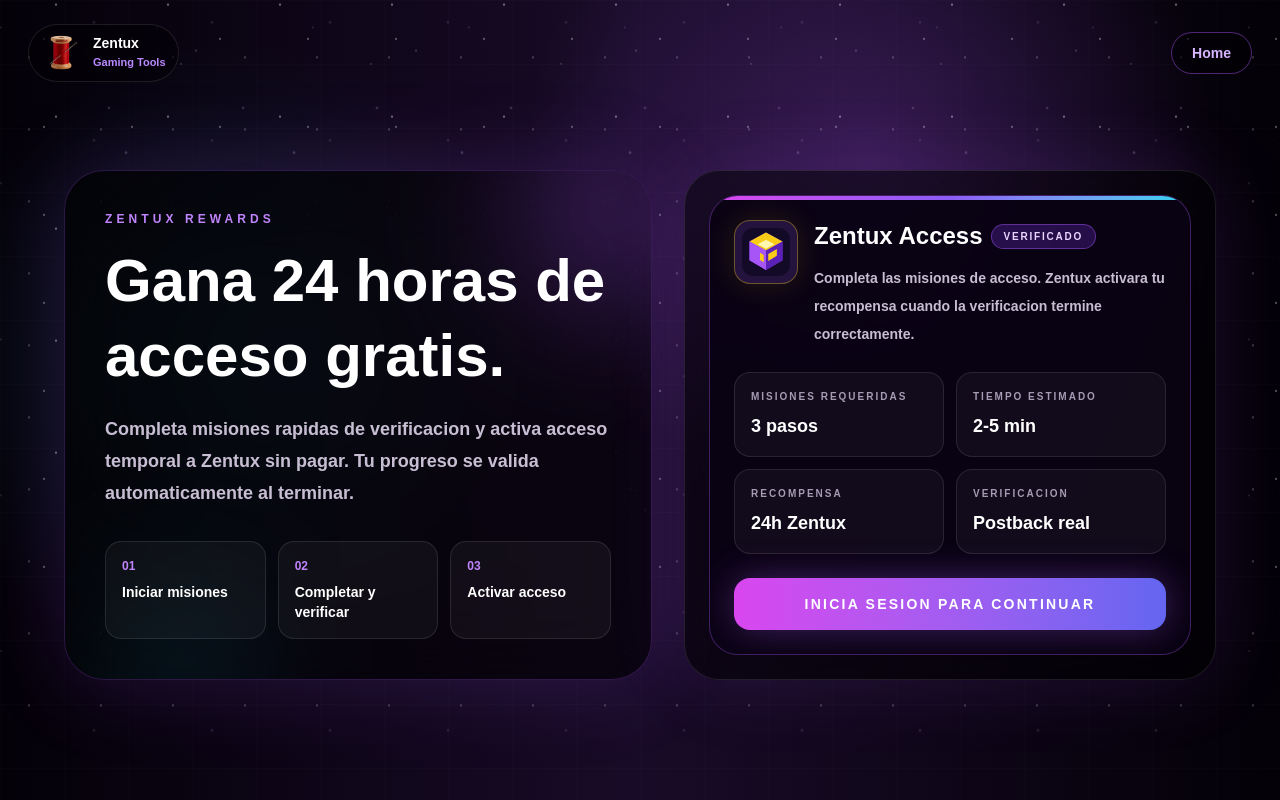
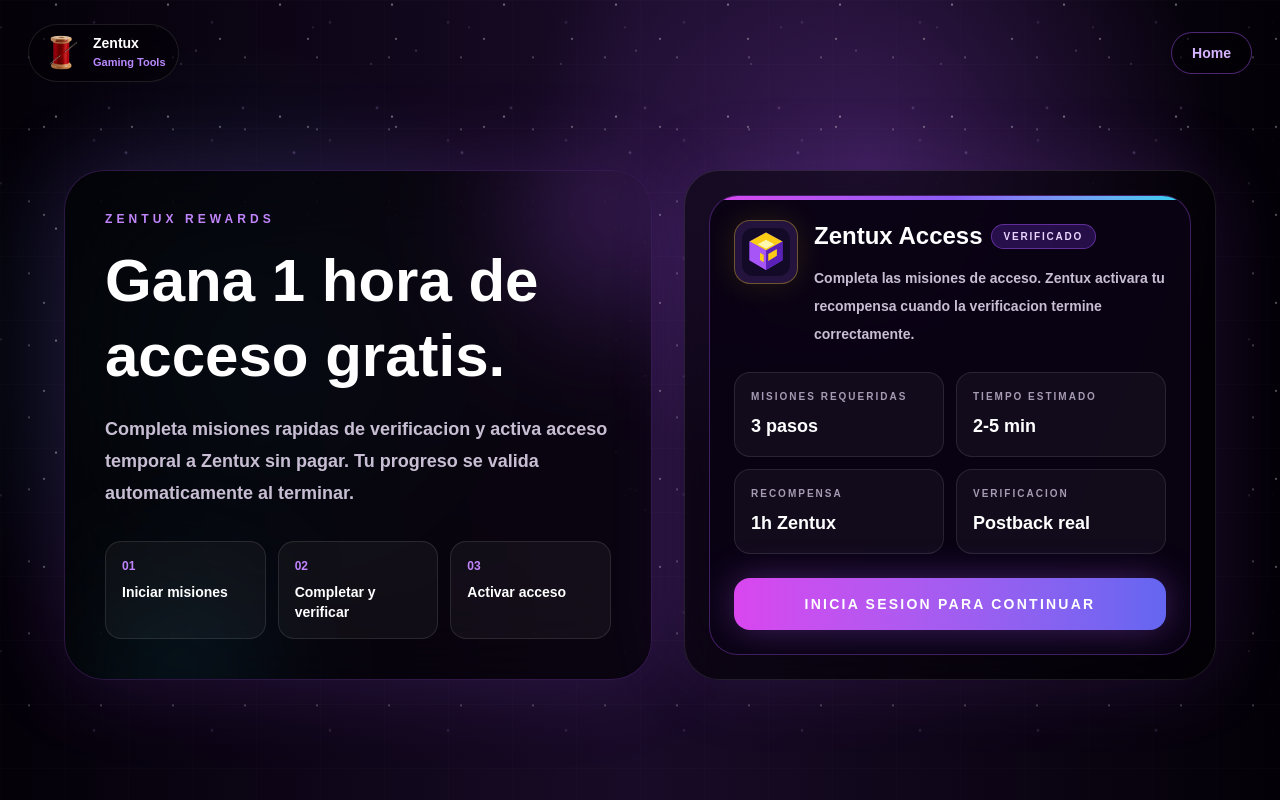
Before and after one commit to CeroCee/zentux-web, a Next.js app: page /rewards in a window 1280 px wide. Built offline with nearby package versions, Linux system fonts and the light colour scheme; no server answers.

Commit message:
Update rewards access to one hour

```diff
--- a/components/RewardsPanel.tsx
+++ b/components/RewardsPanel.tsx
@@ -176,7 +176,7 @@ export function RewardsPanel({
               Zentux Rewards
             </p>
             <h1 className="mt-4 text-4xl font-black leading-tight text-white sm:text-6xl">
-              Gana 24 horas de acceso gratis.
+              Gana 1 hora de acceso gratis.
             </h1>
             <p className="mt-5 max-w-2xl text-base font-semibold leading-8 text-[#c8bed3] sm:text-lg">
               Completa misiones rapidas de verificacion y activa acceso temporal a Zentux sin pagar.
@@ -250,7 +250,7 @@ function ProviderCard({
       <div className="mt-6 grid gap-3 sm:grid-cols-2">
         <RewardMetric label="Misiones requeridas" value="3 pasos" />
         <RewardMetric label="Tiempo estimado" value="2-5 min" />
-        <RewardMetric label="Recompensa" value="24h Zentux" />
+        <RewardMetric label="Recompensa" value="1h Zentux" />
         <RewardMetric label="Verificacion" value="Postback real" />
       </div>
 
@@ -325,7 +325,7 @@ function SuccessCard({ reward }: { reward: RewardStatus | null }) {
         dateStyle: "medium",
         timeStyle: "short",
       }).format(new Date((reward?.licenseExpiresAt || reward?.expiresAt) as string))
-    : "24 horas desde la activacion";
+    : "1 hora desde la activacion";
 
   return (
     <div className="rounded-[1.8rem] border border-[#22c55e]/35 bg-[#03160f]/90 p-6 text-center shadow-[0_0_50px_rgba(34,197,94,0.12)]">
@@ -334,10 +334,10 @@ function SuccessCard({ reward }: { reward: RewardStatus | null }) {
       </div>
       <h2 className="mt-5 text-3xl font-black text-white">Acceso activado</h2>
       <p className="mx-auto mt-3 max-w-md text-sm font-semibold leading-7 text-[#c8bed3]">
-        Recibiste 24 horas de acceso a Zentux desde Zentux Rewards.
+        Recibiste 1 hora de acceso a Zentux desde Zentux Rewards.
       </p>
       <div className="mt-6 grid gap-3 sm:grid-cols-2">
-        <RewardMetric label="Tiempo restante" value="24h" />
+        <RewardMetric label="Tiempo restante" value="1h" />
         <RewardMetric label="Expira" value={expiresAt} />
       </div>
       <div className="mt-4 rounded-2xl border border-[#22c55e]/20 bg-[#22c55e]/10 p-4 text-left">
```
